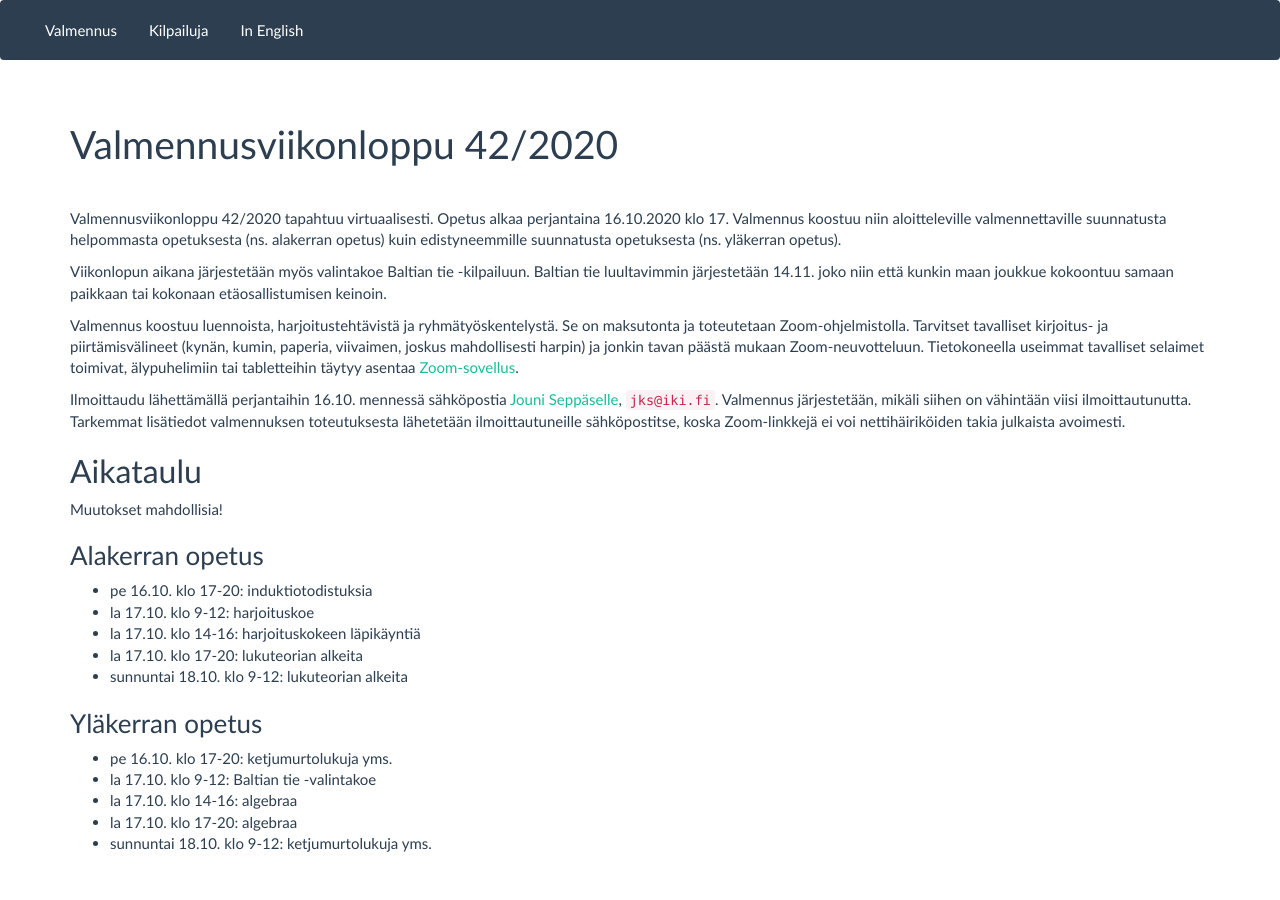
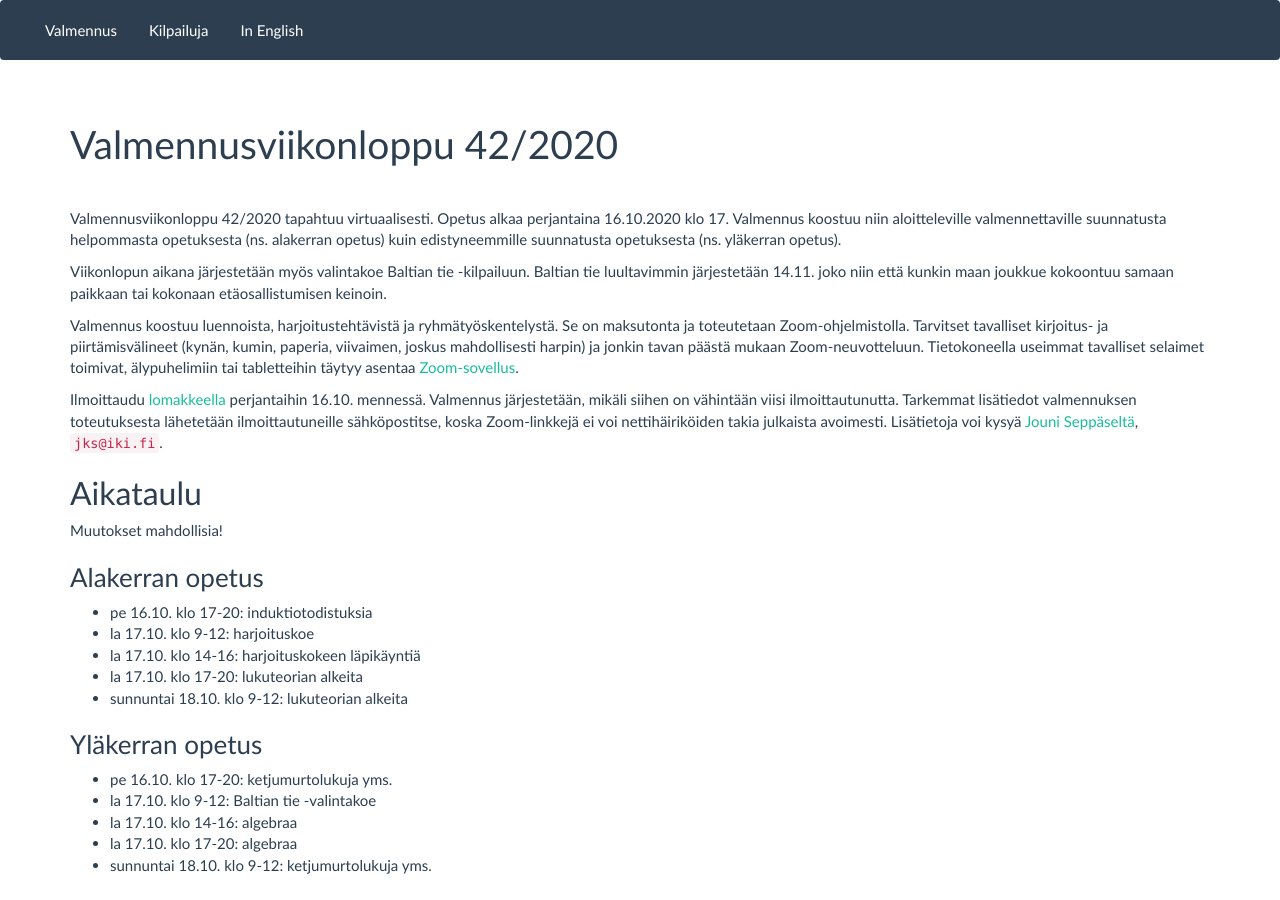
Before and after one commit to matematiikkakilpailut/matematiikkakilpailut.github.io, a Jekyll site: the page built from aikataulu/2020W42/index.md, in a window 1280 px wide. Built offline with Jekyll 4.4.1, drawn with Linux system fonts in a browser that asks for light colours.

Commit message:
Ilmoittautumislomake

```diff
--- a/aikataulu/2020W42/index.md
+++ b/aikataulu/2020W42/index.md
@@ -58,12 +58,14 @@
 Zoom-neuvotteluun. Tietokoneella useimmat tavalliset selaimet toimivat,
 älypuhelimiin tai tabletteihin täytyy asentaa [Zoom-sovellus](https://zoom.us/download).
 
-Ilmoittaudu lähettämällä perjantaihin 16.10. mennessä sähköpostia
-[Jouni Seppäselle](mailto:jks@iki.fi), `jks@iki.fi`.
+Ilmoittaudu [lomakkeella] perjantaihin 16.10. mennessä.
 Valmennus järjestetään, mikäli siihen on vähintään viisi ilmoittautunutta.
 Tarkemmat lisätiedot valmennuksen toteutuksesta lähetetään
 ilmoittautuneille sähköpostitse, koska Zoom-linkkejä ei voi nettihäiriköiden
 takia julkaista avoimesti.
+Lisätietoja voi kysyä [Jouni Seppäseltä](mailto:jks@iki.fi), `jks@iki.fi`.
+
+[lomakkeella]: https://docs.google.com/forms/d/e/1FAIpQLSd8ZiA409Uhf0slLyinwYhlB3RCoky6F4darN999Di_0MujIg/viewform?hl=fi
 
 
 ## Aikataulu
```
Also changed, not shown: other parts of aikataulu/2020W42/index.md (+1 -1 lines).
